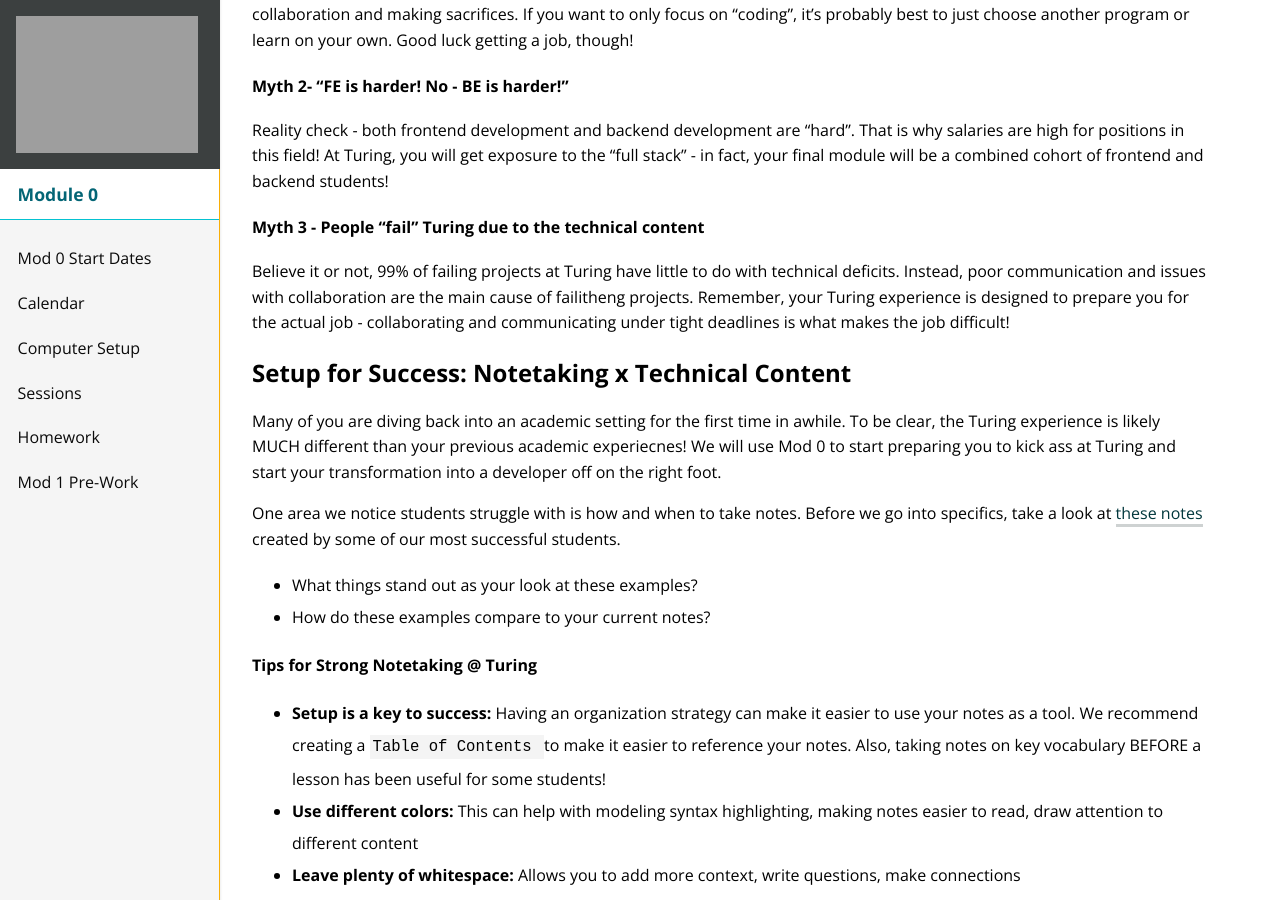
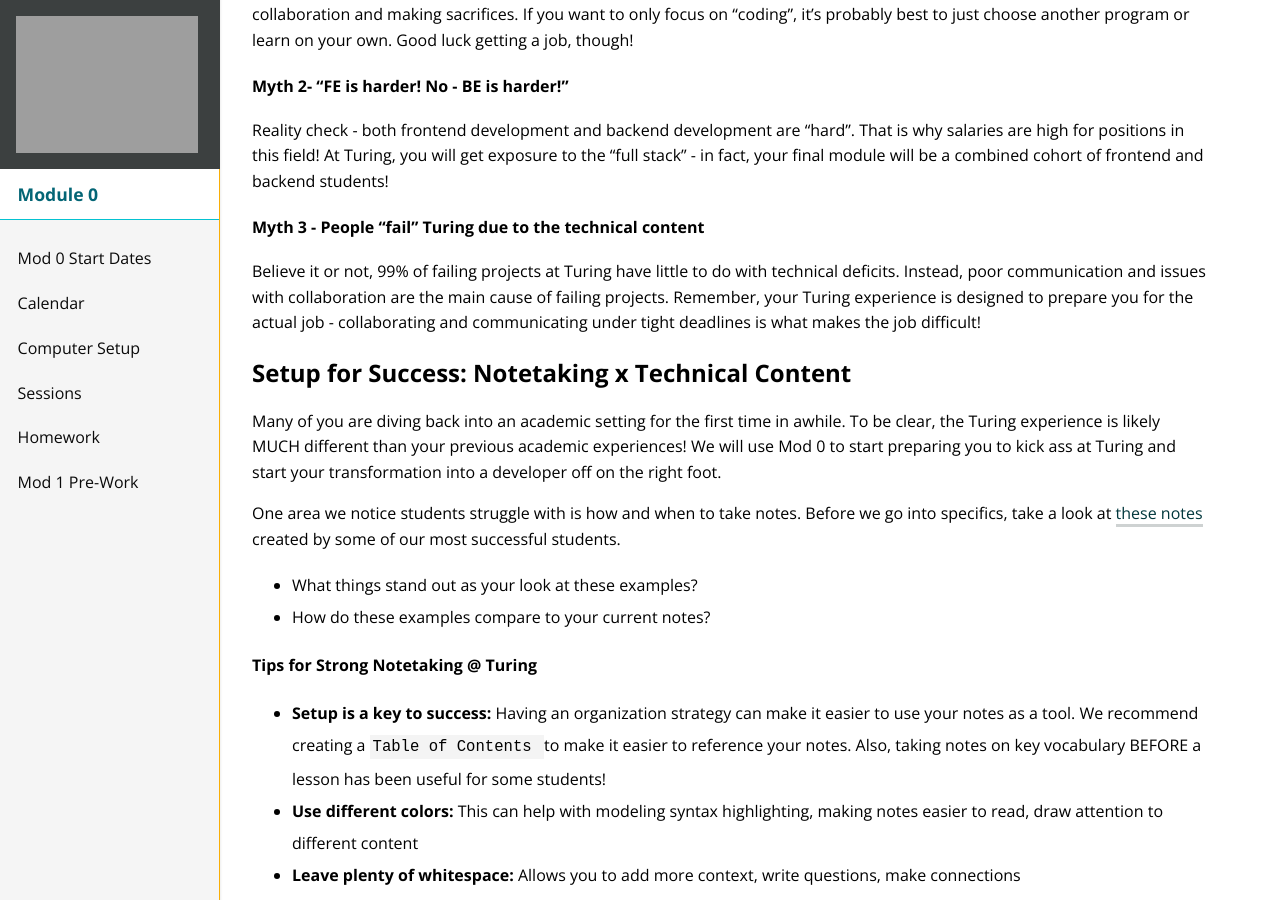
Before and after one commit to turingschool/mod-0-curriculum, a Jekyll site: the page built from session1/index.md, in a window 1280 px wide and 900 px high, scrolled down 2226 px. Built offline with Jekyll 4.4.1, drawn with Linux system fonts in a browser that asks for light colours; nearby versions of some CDN libraries.

Commit message:
Fix some typos
was reviewing for a mentee and noticed a few typos. Might be more but thought I'd help where I can :)

```diff
--- a/session1/index.md
+++ b/session1/index.md
@@ -99,10 +99,10 @@
 Reality check - both frontend development and backend development are "hard". That is why salaries are high for positions in this field! At Turing, you will get exposure to the "full stack" - in fact, your final module will be a combined cohort of frontend and backend students!
 
 #### Myth 3 - People "fail" Turing due to the technical content
-Believe it or not, 99% of failing projects at Turing have little to do with technical deficits. Instead, poor communication and issues with collaboration are the main cause of failitheng projects. Remember, your Turing experience is designed to prepare you for the actual job - collaborating and communicating under tight deadlines is what makes the job difficult!
+Believe it or not, 99% of failing projects at Turing have little to do with technical deficits. Instead, poor communication and issues with collaboration are the main cause of failing projects. Remember, your Turing experience is designed to prepare you for the actual job - collaborating and communicating under tight deadlines is what makes the job difficult!
 
 ## Setup for Success: Notetaking x Technical Content
-Many of you are diving back into an academic setting for the first time in awhile. To be clear, the Turing experience is likely MUCH different than your previous academic experiecnes! We will use Mod 0 to start preparing you to kick ass at Turing and start your transformation into a developer off on the right foot.
+Many of you are diving back into an academic setting for the first time in awhile. To be clear, the Turing experience is likely MUCH different than your previous academic experiences! We will use Mod 0 to start preparing you to kick ass at Turing and start your transformation into a developer off on the right foot.
 
 One area we notice students struggle with is how and when to take notes. Before we go into specifics, take a look at [these notes](https://gist.github.com/ericweissman/a729a849ed6355ed8ee0c9156a8e9c98) created by some of our most successful students.
 
```
